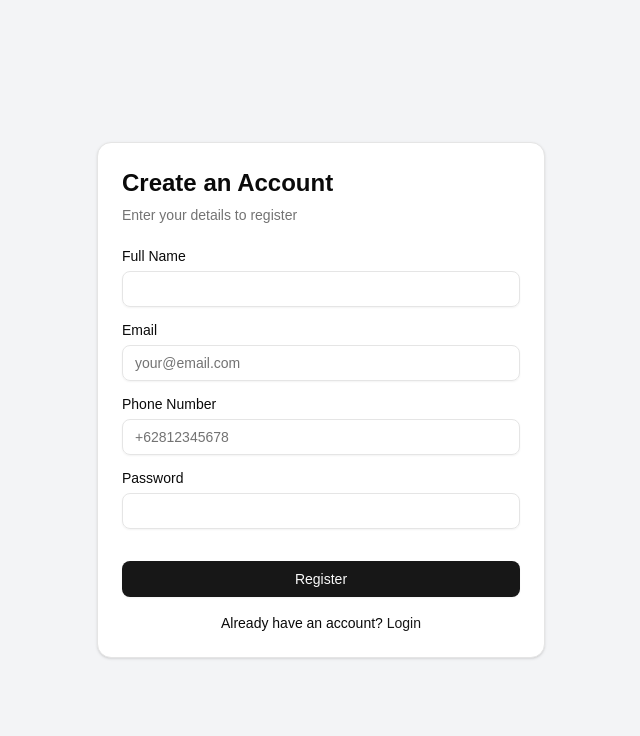
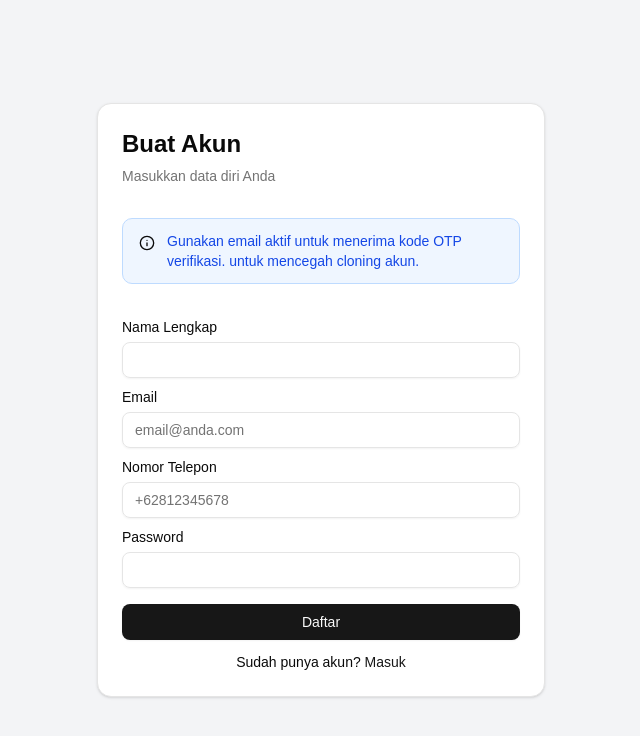
Before and after one commit to Sanjaee/FE-Ewallet-Xendit, a Next.js app: page /auth/register in a window 1280 px wide. Shown: the top 736 px of the page, without its empty margins (319-959 px from the left). Built offline with nearby package versions, Linux system fonts and the light colour scheme; no server answers.

Commit message:
alert email

```diff
--- a/src/pages/auth/register.tsx
+++ b/src/pages/auth/register.tsx
@@ -1,71 +1,127 @@
 // src/pages/auth/register.tsx
-import { useState } from 'react';
-import { useRouter } from 'next/router';
-import Link from 'next/link';
-import { Card, CardContent, CardDescription, CardFooter, CardHeader, CardTitle } from '@/components/ui/card';
-import { Input } from '@/components/ui/input';
-import { Button } from '@/components/ui/button';
-import { Label } from '@/components/ui/label';
-import { useToast } from '@/hooks/use-toast';
-import { register as registerApi, resendOtp, ResendOtpData } from '@/utils/api';
-import { useGuest } from '@/utils/auth';
-import { RegisterData } from '@/types';
+import { useState, useEffect } from "react";
+import { useRouter } from "next/router";
+import Link from "next/link";
+import {
+  Card,
+  CardContent,
+  CardDescription,
+  CardFooter,
+  CardHeader,
+  CardTitle,
+} from "@/components/ui/card";
+import { Input } from "@/components/ui/input";
+import { Button } from "@/components/ui/button";
+import { Label } from "@/components/ui/label";
+import { useToast } from "@/hooks/use-toast";
+import { register as registerApi, resendOtp, ResendOtpData } from "@/utils/api";
+import { useGuest } from "@/utils/auth";
+import { RegisterData } from "@/types";
+import { Alert, AlertDescription } from "@/components/ui/alert";
+import { AlertCircle, Info } from "lucide-react";
 
 export default function RegisterPage() {
   const [formData, setFormData] = useState<RegisterData>({
-    name: '',
-    email: '',
-    password: '',
-    phoneNumber: '',
+    name: "",
+    email: "",
+    password: "",
+    phoneNumber: "",
   });
   const [loading, setLoading] = useState<boolean>(false);
+  const [emailError, setEmailError] = useState<string>("");
+  const [redirectMessage, setRedirectMessage] = useState<string>("");
   const router = useRouter();
   const { toast } = useToast();
 
   useGuest();
 
+  useEffect(() => {
+    // Check for redirect message in URL
+    const { message } = router.query;
+    if (message) {
+      setRedirectMessage(decodeURIComponent(message as string));
+      // Clear the message from URL after showing it
+      router.replace("/auth/register", undefined, { shallow: true });
+    }
+  }, [router.query]);
+
+  const validateEmail = (email: string) => {
+    const emailRegex = /^[^\s@]+@[^\s@]+\.[^\s@]+$/;
+    return emailRegex.test(email);
+  };
+
   const handleChange = (e: React.ChangeEvent<HTMLInputElement>) => {
     const { name, value } = e.target;
     setFormData((prev) => ({ ...prev, [name]: value }));
+
+    if (name === "email") {
+      if (!validateEmail(value)) {
+        setEmailError("Please enter a valid email address");
+      } else {
+        setEmailError("");
+      }
+    }
   };
 
   const handleSubmit = async (e: React.FormEvent<HTMLFormElement>) => {
     e.preventDefault();
+
+    if (!validateEmail(formData.email)) {
+      setEmailError("Please enter a valid email address");
+      return;
+    }
+
     setLoading(true);
 
     try {
       const response = await registerApi(formData);
 
       toast({
-        title: 'Registration Submitted',
-        description: response.message || 'Please check your email to verify your account.',
+        title: "Registration Submitted",
+        description:
+          response.message || "Please check your email to verify your account.",
       });
-      router.push(`/auth/verify-otp?email=${encodeURIComponent(formData.email)}`);
+      router.push(
+        `/auth/verify-otp?email=${encodeURIComponent(formData.email)}`
+      );
+    } catch (error: any) {
+      console.error("Registration attempt error:", error);
+      const errorMessage =
+        error.response?.data?.error ||
+        "Something went wrong. Please try again.";
 
-    } catch (error: any) {
-      console.error('Registration attempt error:', error);
-      const errorMessage = error.response?.data?.error || 'Something went wrong. Please try again.';
-
-      if (errorMessage.toLowerCase().includes('email already exists')) {
+      if (errorMessage.toLowerCase().includes("email already exists")) {
         // Email sudah ada, coba kirim ulang OTP dan periksa status verifikasi
         try {
-          const resendData: ResendOtpData = { email: formData.email, type: "VERIFICATION" };
+          const resendData: ResendOtpData = {
+            email: formData.email,
+            type: "VERIFICATION",
+          };
           await resendOtp(resendData); // Jika berhasil, user belum terverifikasi, OTP dikirim ulang
           toast({
-            title: 'Account Exists & OTP Resent',
-            description: 'This email is registered but not verified. A new OTP has been sent. Please check your email.',
+            title: "Account Exists & OTP Resent",
+            description:
+              "This email is registered but not verified. A new OTP has been sent. Please check your email.",
           });
-          router.push(`/auth/verify-otp?email=${encodeURIComponent(formData.email)}`);
+          router.push(
+            `/auth/verify-otp?email=${encodeURIComponent(formData.email)}`
+          );
         } catch (resendError: any) {
-          console.error('Error during OTP resend on registration for existing email:', resendError);
-          const resendErrorMessage = resendError.response?.data?.error || 'Failed to process existing account.';
+          console.error(
+            "Error during OTP resend on registration for existing email:",
+            resendError
+          );
+          const resendErrorMessage =
+            resendError.response?.data?.error ||
+            "Failed to process existing account.";
 
-          if (resendErrorMessage.toLowerCase().includes('already verified')) {
+          if (resendErrorMessage.toLowerCase().includes("already verified")) {
             // User sudah terdaftar DAN sudah terverifikasi
             toast({
-              title: 'Account Already Verified',
-              description: 'This email is already registered and verified. Please login.',
-              variant: 'default', // Atau 'info'
+              title: "Account Already Verified",
+              description:
+                "This email is already registered and verified. Please login.",
+              variant: "default", // Atau 'info'
             });
             // Tidak redirect ke verify-otp, mungkin redirect ke login atau biarkan di halaman register
             // router.push('/auth/login'); // Opsional: arahkan ke halaman login
@@ -74,19 +130,22 @@ export default function RegisterPage() {
             // Sebagai fallback, arahkan ke halaman verifikasi karena OTP awal mungkin sudah dikirim
             // atau pengguna bisa mencoba resend manual dari halaman verifikasi.
             toast({
-              title: 'Account Exists',
-              description: 'This email is registered. Please proceed to OTP verification or try resending OTP from the verification page.',
-              variant: 'default',
+              title: "Account Exists",
+              description:
+                "This email is registered. Please proceed to OTP verification or try resending OTP from the verification page.",
+              variant: "default",
             });
-            router.push(`/auth/verify-otp?email=${encodeURIComponent(formData.email)}`);
+            router.push(
+              `/auth/verify-otp?email=${encodeURIComponent(formData.email)}`
+            );
           }
         }
       } else {
         // Error registrasi lainnya
         toast({
-          title: 'Registration Failed',
+          title: "Registration Failed",
           description: errorMessage,
-          variant: 'destructive',
+          variant: "destructive",
         });
       }
     } finally {
@@ -97,14 +156,30 @@ export default function RegisterPage() {
   return (
     <div className="flex items-center justify-center min-h-screen bg-gray-100 dark:bg-gray-950">
       <Card className="w-full max-w-md">
-        <CardHeader>
-          <CardTitle className="text-2xl">Create an Account</CardTitle>
-          <CardDescription>Enter your details to register</CardDescription>
+        <CardHeader className="pb-2">
+          <CardTitle className="text-2xl">Buat Akun</CardTitle>
+          <CardDescription>Masukkan data diri Anda</CardDescription>
         </CardHeader>
+        <div className="px-6 ">
+          <Alert className="mb-3 bg-blue-50 dark:bg-blue-950 border-blue-200 dark:border-blue-800">
+            <Info className="h-4 w-4 text-blue-600 dark:text-blue-400 mt-0.5" />
+            <AlertDescription className="text-blue-700 dark:text-blue-300 text-sm">
+              Gunakan email aktif untuk menerima kode OTP verifikasi. untuk mencegah cloning akun.
+            </AlertDescription>
+          </Alert>
+        </div>
+        {redirectMessage && (
+          <div className="px-6">
+            <Alert className="mb-3">
+              <Info className="h-4 w-4" />
+              <AlertDescription>{redirectMessage}</AlertDescription>
+            </Alert>
+          </div>
+        )}
         <form onSubmit={handleSubmit}>
-          <CardContent className="space-y-4">
+          <CardContent className="space-y-3">
             <div className="space-y-2">
-              <Label htmlFor="name">Full Name</Label>
+              <Label htmlFor="name">Nama Lengkap</Label>
               <Input
                 id="name"
                 name="name"
@@ -120,15 +195,21 @@ export default function RegisterPage() {
                 id="email"
                 name="email"
                 type="email"
-                placeholder="your@email.com"
+                placeholder="email@anda.com"
                 value={formData.email}
                 onChange={handleChange}
                 required
                 disabled={loading}
               />
+              {emailError && (
+                <Alert variant="destructive" className="mt-1">
+                  <AlertCircle className="h-4 w-4" />
+                  <AlertDescription>{emailError}</AlertDescription>
+                </Alert>
+              )}
             </div>
             <div className="space-y-2">
-              <Label htmlFor="phoneNumber">Phone Number</Label>
+              <Label htmlFor="phoneNumber">Nomor Telepon</Label>
               <Input
                 id="phoneNumber"
                 name="phoneNumber"
@@ -153,14 +234,17 @@ export default function RegisterPage() {
               />
             </div>
           </CardContent>
-          <CardFooter className="flex flex-col space-y-4 mt-8">
+          <CardFooter className="flex flex-col space-y-3 mt-4">
             <Button type="submit" className="w-full" disabled={loading}>
-              {loading ? 'Processing...' : 'Register'}
+              {loading ? "Memproses..." : "Daftar"}
             </Button>
             <p className="text-sm text-center">
-              Already have an account?{' '}
-              <Link href="/auth/login" className="font-medium text-primary hover:underline">
-                Login
+              Sudah punya akun?{" "}
+              <Link
+                href="/auth/login"
+                className="font-medium text-primary hover:underline"
+              >
+                Masuk
               </Link>
             </p>
           </CardFooter>
```
